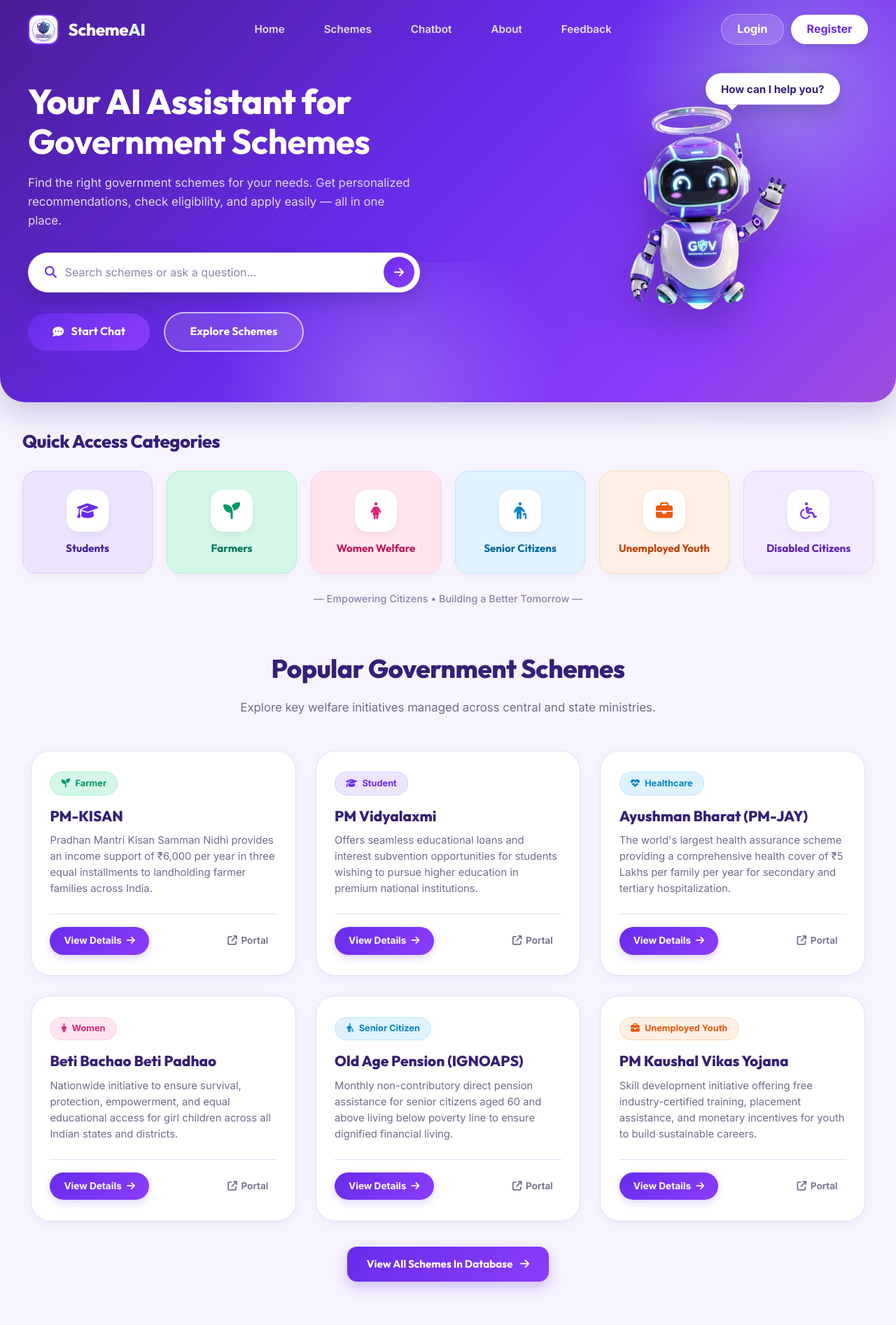
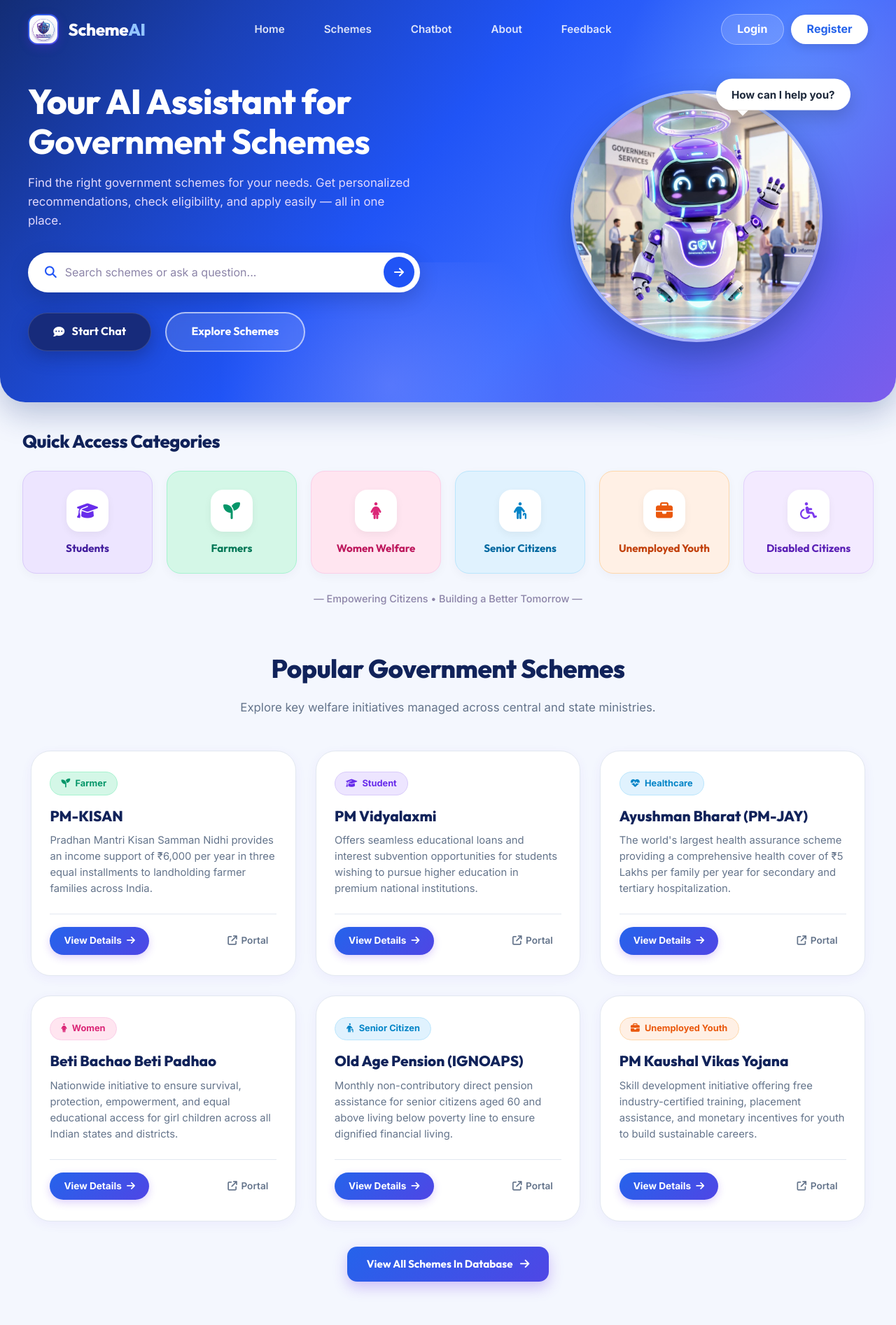
Before and after one commit to Jyothisree233/government-schemes-chatbot, a Flask app: page / in a window 1280 px wide. Shown: the top 1894 px of the page at 70% size. Run offline with Flask 3, Linux system fonts and the light colour scheme; parts of the project's set-up code (start-up, migrations or seed data) failed here and were passed over.

Commit message:
feat: apply royal cobalt blue to violet gradient theme and circular robot portal on homepage

```diff
--- a/static/css/style.css
+++ b/static/css/style.css
@@ -17,31 +17,31 @@
    ========================================================================== */
 
 :root {
-    /* Core Brand Tokens */
-    --primary-purple: #682CEB;
-    --violet-gradient: #8B3DFA;
-    --deep-purple: #352078;
-    --lavender: #EDE5FF;
-    --bg-pale-lavender: #F7F4FF;
+    /* Core Brand Tokens — Royal Blue / Cobalt & Royal Indigo Theme */
+    --primary-purple: #2563EB;
+    --violet-gradient: #4F46E5;
+    --deep-purple: #11235A;
+    --lavender: #E0E7FF;
+    --bg-pale-lavender: #F4F7FE;
     --mint-green: #B8F2D8;
     --soft-pink: #FFE5F0;
-    --sky-blue: #E3F3FF;
+    --sky-blue: #E0F2FE;
     --peach: #FFF0E5;
     --white: #FFFFFF;
-    --text-main: #29234B;
-    --text-secondary: #716B89;
-    --border-color: #E5DDF6;
+    --text-main: #1E293B;
+    --text-secondary: #64748B;
+    --border-color: #E2E8F0;
 
     /* Theme Aliases */
-    --bg-primary: #F7F4FF;
+    --bg-primary: #F4F7FE;
     --bg-card: #FFFFFF;
-    --text-primary: #29234B;
-    --text-muted: #716B89;
-    --purple-primary: #682CEB;
-    --royal-purple-primary: #682CEB;
-    --royal-purple-dark: #352078;
-    --royal-purple-light: #8B3DFA;
-    --soft-lavender: #EDE5FF;
+    --text-primary: #1E293B;
+    --text-muted: #64748B;
+    --purple-primary: #2563EB;
+    --royal-purple-primary: #2563EB;
+    --royal-purple-dark: #11235A;
+    --royal-purple-light: #4F46E5;
+    --soft-lavender: #E0E7FF;
 
     /* Semantic Status */
     --accent-emerald: #059669;
@@ -458,12 +458,12 @@ a:hover {
    HOMEPAGE MASTER HERO BANNER (Panel 1 - Rich Purple & Violet Gradient)
    ========================================================================== */
 .hero-banner-wrapper {
-    background: linear-gradient(135deg, #4A1D96 0%, #682CEB 45%, #8B3DFA 80%, #9D4EDD 100%);
+    background: linear-gradient(130deg, #132D76 0%, #1A40B5 20%, #2054F6 45%, #3B6BFF 65%, #5E62F1 85%, #7C5CEB 100%);
     border-radius: 0 0 36px 36px;
     position: relative;
     overflow: hidden;
     padding-bottom: 4rem;
-    box-shadow: 0 16px 40px rgba(53, 32, 120, 0.22);
+    box-shadow: 0 16px 45px rgba(19, 45, 118, 0.28);
 }
 
 .hero-banner-wrapper::before {
@@ -473,7 +473,7 @@ a:hover {
     right: -100px;
     width: 500px;
     height: 500px;
-    background: radial-gradient(circle, rgba(184, 242, 216, 0.35) 0%, transparent 70%);
+    background: radial-gradient(circle, rgba(147, 197, 253, 0.35) 0%, transparent 70%);
     pointer-events: none;
 }
 
@@ -484,7 +484,7 @@ a:hover {
     left: 20%;
     width: 600px;
     height: 350px;
-    background: radial-gradient(circle, rgba(220, 208, 255, 0.25) 0%, transparent 70%);
+    background: radial-gradient(circle, rgba(196, 181, 253, 0.25) 0%, transparent 70%);
     pointer-events: none;
 }
 
@@ -504,8 +504,8 @@ a:hover {
 }
 
 .navbar-hero .brand-name span {
-    color: #D4F7E7;
-    -webkit-text-fill-color: #D4F7E7;
+    color: #93C5FD;
+    -webkit-text-fill-color: #93C5FD;
 }
 
 .navbar-hero .nav-links {
@@ -632,7 +632,7 @@ a:hover {
     width: 44px;
     height: 44px;
     border-radius: 50%;
-    background: linear-gradient(135deg, var(--primary-purple), var(--violet-gradient));
+    background: #2054F6;
     border: none;
     color: var(--white);
     display: flex;
@@ -654,7 +655,7 @@ a:hover {
 }
 
 .btn-cta-chat {
-    background: linear-gradient(135deg, var(--primary-purple) 0%, var(--violet-gradient) 100%);
+    background: #172B7B;
     color: var(--white) !important;
     padding: 0.85rem 2.2rem;
     border-radius: var(--radius-pill);
@@ -664,21 +665,21 @@ a:hover {
     display: inline-flex;
     align-items: center;
     gap: 0.65rem;
-    box-shadow: 0 8px 24px rgba(104, 44, 235, 0.42);
-    border: none;
+    box-shadow: 0 8px 24px rgba(18, 38, 115, 0.45);
+    border: 1px solid rgba(255, 255, 255, 0.15);
     transition: var(--transition-smooth);
 }
 
 .btn-cta-chat:hover {
-    background: linear-gradient(135deg, #5820D0 0%, #7B2EE0 100%);
+    background: #112061;
     transform: translateY(-2px);
-    box-shadow: 0 12px 30px rgba(104, 44, 235, 0.55);
+    box-shadow: 0 12px 30px rgba(18, 38, 115, 0.6);
 }
 
 .btn-cta-explore {
     background: rgba(255, 255, 255, 0.12);
     color: var(--white) !important;
-    border: 2px solid rgba(237, 229, 255, 0.75);
+    border: 2px solid rgba(255, 255, 255, 0.6);
     padding: 0.85rem 2.2rem;
     border-radius: var(--radius-pill);
     font-weight: 700;
@@ -709,14 +710,14 @@ a:hover {
 
 .hero-speech-bubble {
     position: absolute;
-    top: -20px;
-    right: 40px;
+    top: -12px;
+    right: 25px;
     background: var(--white);
     border-radius: var(--radius-pill);
     padding: 0.65rem 1.4rem;
     font-weight: 700;
     font-size: 0.95rem;
-    color: var(--deep-purple);
+    color: #1E293B;
     box-shadow: 0 10px 28px rgba(0, 0, 0, 0.18);
     z-index: 6;
     animation: floatBubble 5s ease-in-out infinite;
@@ -732,17 +733,32 @@ a:hover {
     border-color: var(--white) transparent;
 }
 
-.hero-robot-img {
+.hero-robot-circle {
     width: 360px;
     height: 360px;
-    object-fit: contain;
-    border-radius: 0 !important;
+    border-radius: 50%;
+    overflow: hidden;
+    border: 4px solid rgba(255, 255, 255, 0.45);
+    box-shadow: 0 20px 48px rgba(10, 25, 80, 0.35);
+    display: flex;
+    align-items: center;
+    justify-content: center;
+    background: rgba(255, 255, 255, 0.08);
+    position: relative;
+    animation: floatRobot 6s ease-in-out infinite;
+}
+
+.hero-robot-circle .hero-robot-img,
+.hero-robot-img {
+    width: 100%;
+    height: 100%;
+    object-fit: cover;
+    object-position: center 25%;
+    border-radius: 50% !important;
     border: none !important;
-    background: transparent !important;
     box-shadow: none !important;
-    filter: drop-shadow(0 20px 35px rgba(35, 14, 84, 0.38));
-    animation: floatRobot 6s ease-in-out infinite;
-    transform-origin: center bottom;
+    filter: none !important;
+    display: block;
 }
 
 @keyframes floatBubble {
--- a/static/js/script.js
+++ b/static/js/script.js
@@ -55,7 +55,7 @@ document.addEventListener('DOMContentLoaded', () => {
 
         if (sender === 'bot') {
             bubble.innerHTML = `
-                <div class="chat-avatar"><img src="/static/images/robot_mascot.jpg?v=13" alt="SchemeAI Robot" class="bot-logo-img"></div>
+                <div class="chat-avatar"><img src="/static/images/robot_mascot.jpg?v=14" alt="SchemeAI Robot" class="bot-logo-img"></div>
                 <div class="chat-message-content">${contentHTML}</div>
             `;
         } else {
@@ -76,7 +76,7 @@ document.addEventListener('DOMContentLoaded', () => {
         indicator.classList.add('chat-bubble', 'bot', 'typing-indicator');
         indicator.id = 'typing-indicator';
         indicator.innerHTML = `
-            <div class="chat-avatar"><img src="/static/images/robot_mascot.jpg?v=13" alt="SchemeAI Robot" class="bot-logo-img"></div>
+            <div class="chat-avatar"><img src="/static/images/robot_mascot.jpg?v=14" alt="SchemeAI Robot" class="bot-logo-img"></div>
             <div class="chat-message-content">
                 <span></span>
                 <span></span>
@@ -204,7 +204,7 @@ document.addEventListener('DOMContentLoaded', () => {
                         // Reset message area display
                         chatMessages.innerHTML = `
                             <div class="chat-bubble bot">
-                                <div class="chat-avatar"><img src="/static/images/robot_mascot.jpg?v=13" alt="SchemeAI Robot" class="bot-logo-img"></div>
+                                <div class="chat-avatar"><img src="/static/images/robot_mascot.jpg?v=14" alt="SchemeAI Robot" class="bot-logo-img"></div>
                                 <div class="chat-message-content">
                                     <p>Conversation history cleared successfully in the database. Tell me about yourself to start a new recommendation query!</p>
                                 </div>
--- a/templates/about.html
+++ b/templates/about.html
@@ -14,7 +14,7 @@
     <link rel="stylesheet" href="https://cdnjs.cloudflare.com/ajax/libs/font-awesome/6.4.0/css/all.min.css">
 
     <!-- Main Stylesheet -->
-    <link rel="stylesheet" href="{{ url_for('static', filename='css/style.css') }}?v=13">
+    <link rel="stylesheet" href="{{ url_for('static', filename='css/style.css') }}?v=14">
 </head>
 <body class="public-page">
 
--- a/templates/chat.html
+++ b/templates/chat.html
@@ -11,7 +11,7 @@
     <!-- FontAwesome Icons -->
     <link rel="stylesheet" href="https://cdnjs.cloudflare.com/ajax/libs/font-awesome/6.4.0/css/all.min.css">
     <!-- Main Style Sheet -->
-    <link rel="stylesheet" href="{{ url_for('static', filename='css/style.css') }}?v=13">
+    <link rel="stylesheet" href="{{ url_for('static', filename='css/style.css') }}?v=14">
 </head>
 <body class="dashboard-page">
     <div class="dashboard-container">
@@ -95,7 +95,7 @@
                 <div class="chat-header">
                     <div class="chat-bot-info">
                         <div class="chat-bot-avatar">
-                            <img src="{{ url_for('static', filename='images/robot_mascot.png') }}?v=13" alt="SchemeAI Engine" class="bot-logo-img">
+                            <img src="{{ url_for('static', filename='images/robot_mascot.png') }}?v=14" alt="SchemeAI Engine" class="bot-logo-img">
                         </div>
                         <div class="chat-bot-status">
                             <h3>Government Schemes Chatbot</h3>
@@ -117,7 +117,7 @@
                     <!-- Standard Greeting -->
                     <div class="chat-bubble bot">
                         <div class="chat-avatar">
-                            <img src="{{ url_for('static', filename='images/robot_mascot.png') }}?v=13" alt="SchemeAI" class="bot-logo-img">
+                            <img src="{{ url_for('static', filename='images/robot_mascot.png') }}?v=14" alt="SchemeAI" class="bot-logo-img">
                         </div>
                         <div class="chat-message-content">
                             <p>Hello <strong>{{ username }}</strong>! 👋 I'm your <strong>SchemeAI assistant</strong>. I can help you find government schemes based on your profile and needs. What would you like to know today?</p>
--- a/templates/feedback.html
+++ b/templates/feedback.html
@@ -11,7 +11,7 @@
     <!-- FontAwesome Icons -->
     <link rel="stylesheet" href="https://cdnjs.cloudflare.com/ajax/libs/font-awesome/6.4.0/css/all.min.css">
     <!-- Main Style Sheet -->
-    <link rel="stylesheet" href="{{ url_for('static', filename='css/style.css') }}?v=13">
+    <link rel="stylesheet" href="{{ url_for('static', filename='css/style.css') }}?v=14">
 </head>
 <body class="public-page">
     <div class="bg-glow bg-glow-1"></div>
@@ -59,7 +59,7 @@
                 <div class="auth-robot-speech-bubble" style="top: -20px; right: 25px;">
                     Your opinion matters!
                 </div>
-                <img src="{{ url_for('static', filename='images/robot_mascot.png') }}?v=13" alt="SchemeAI Robot" class="auth-robot-mascot-img" style="width: 260px; height: 260px;">
+                <img src="{{ url_for('static', filename='images/robot_mascot.png') }}?v=14" alt="SchemeAI Robot" class="auth-robot-mascot-img" style="width: 260px; height: 260px;">
             </div>
 
             <!-- Right: Feedback Form (Panel 7) -->
--- a/templates/forgot_password.html
+++ b/templates/forgot_password.html
@@ -14,7 +14,7 @@
     <link rel="stylesheet" href="https://cdnjs.cloudflare.com/ajax/libs/font-awesome/6.4.0/css/all.min.css">
 
     <!-- Main Stylesheet -->
-    <link rel="stylesheet" href="{{ url_for('static', filename='css/style.css') }}?v=13">
+    <link rel="stylesheet" href="{{ url_for('static', filename='css/style.css') }}?v=14">
 </head>
 <body class="auth-page">
 
--- a/templates/index.html
+++ b/templates/index.html
@@ -11,7 +11,7 @@
     <!-- FontAwesome Icons -->
     <link rel="stylesheet" href="https://cdnjs.cloudflare.com/ajax/libs/font-awesome/6.4.0/css/all.min.css">
     <!-- Main Style Sheet -->
-    <link rel="stylesheet" href="{{ url_for('static', filename='css/style.css') }}?v=13">
+    <link rel="stylesheet" href="{{ url_for('static', filename='css/style.css') }}?v=14">
 </head>
 <body>
     <!-- Ambient Background Blobs (Lavender, Mint, Soft Pink) -->
@@ -65,7 +65,7 @@
 
                 <!-- Wide Pill Search Bar -->
                 <form action="{{ url_for('schemes_catalog') }}" method="GET" class="hero-search-pill">
-                    <i class="fa-solid fa-magnifying-glass" style="color: #682CEB; margin-right: 0.75rem; font-size: 1.05rem;"></i>
+                    <i class="fa-solid fa-magnifying-glass" style="color: #2054F6; margin-right: 0.75rem; font-size: 1.05rem;"></i>
                     <input type="text" name="q" placeholder="Search schemes or ask a question..." autocomplete="off">
                     <button type="submit" class="hero-search-arrow-btn" title="Search">
                         <i class="fa-solid fa-arrow-right"></i>
@@ -89,10 +89,12 @@
                 </div>
             </div>
 
-            <!-- Right: Floating 3D AI Robot with Speech Bubble -->
+            <!-- Right: Floating 3D AI Robot with Speech Bubble inside Circular Portal -->
             <div class="hero-robot-wrapper">
                 <div class="hero-speech-bubble">How can I help you?</div>
-                <img src="{{ url_for('static', filename='images/robot_mascot.png') }}?v=13" alt="SchemeAI 3D AI Robot" class="hero-robot-img">
+                <div class="hero-robot-circle">
+                    <img src="{{ url_for('static', filename='images/robot_mascot.jpg') }}?v=14" alt="SchemeAI 3D AI Robot" class="hero-robot-img">
+                </div>
             </div>
         </div>
     </div>
--- a/templates/login.html
+++ b/templates/login.html
@@ -11,7 +11,7 @@
     <!-- FontAwesome Icons -->
     <link rel="stylesheet" href="https://cdnjs.cloudflare.com/ajax/libs/font-awesome/6.4.0/css/all.min.css">
     <!-- Main Style Sheet -->
-    <link rel="stylesheet" href="{{ url_for('static', filename='css/style.css') }}?v=13">
+    <link rel="stylesheet" href="{{ url_for('static', filename='css/style.css') }}?v=14">
 </head>
 <body class="auth-page">
     <!-- Ambient Background Blobs -->
@@ -23,7 +23,7 @@
         <!-- Left: 3D Robot with "Good to see you!" Speech Bubble -->
         <div class="auth-robot-col">
             <div class="auth-robot-speech-bubble">Good to see you!</div>
-            <img src="{{ url_for('static', filename='images/robot_mascot.png') }}?v=13" alt="SchemeAI Robot" class="auth-robot-mascot-img">
+            <img src="{{ url_for('static', filename='images/robot_mascot.png') }}?v=14" alt="SchemeAI Robot" class="auth-robot-mascot-img">
         </div>
 
         <!-- Right: Clean White Elevated Card -->
--- a/templates/profile.html
+++ b/templates/profile.html
@@ -11,7 +11,7 @@
     <!-- FontAwesome Icons -->
     <link rel="stylesheet" href="https://cdnjs.cloudflare.com/ajax/libs/font-awesome/6.4.0/css/all.min.css">
     <!-- Main Style Sheet -->
-    <link rel="stylesheet" href="{{ url_for('static', filename='css/style.css') }}?v=13">
+    <link rel="stylesheet" href="{{ url_for('static', filename='css/style.css') }}?v=14">
 </head>
 <body class="dashboard-page">
     <div class="dashboard-container">
--- a/templates/register.html
+++ b/templates/register.html
@@ -11,7 +11,7 @@
     <!-- FontAwesome Icons -->
     <link rel="stylesheet" href="https://cdnjs.cloudflare.com/ajax/libs/font-awesome/6.4.0/css/all.min.css">
     <!-- Main Style Sheet -->
-    <link rel="stylesheet" href="{{ url_for('static', filename='css/style.css') }}?v=13">
+    <link rel="stylesheet" href="{{ url_for('static', filename='css/style.css') }}?v=14">
 </head>
 <body class="auth-page">
     <!-- Ambient Background Blobs -->
@@ -23,7 +23,7 @@
         <!-- Left: 3D Robot with "Let's get started!" Speech Bubble -->
         <div class="auth-robot-col">
             <div class="auth-robot-speech-bubble">Let's get started!</div>
-            <img src="{{ url_for('static', filename='images/robot_mascot.png') }}?v=13" alt="SchemeAI Robot" class="auth-robot-mascot-img">
+            <img src="{{ url_for('static', filename='images/robot_mascot.png') }}?v=14" alt="SchemeAI Robot" class="auth-robot-mascot-img">
         </div>
 
         <!-- Right: Clean White Elevated Card -->
--- a/templates/reset_password.html
+++ b/templates/reset_password.html
@@ -14,7 +14,7 @@
     <link rel="stylesheet" href="https://cdnjs.cloudflare.com/ajax/libs/font-awesome/6.4.0/css/all.min.css">
 
     <!-- Main Stylesheet -->
-    <link rel="stylesheet" href="{{ url_for('static', filename='css/style.css') }}?v=13">
+    <link rel="stylesheet" href="{{ url_for('static', filename='css/style.css') }}?v=14">
 </head>
 <body class="auth-page">
 
--- a/templates/scheme_details.html
+++ b/templates/scheme_details.html
@@ -11,7 +11,7 @@
     <!-- FontAwesome Icons -->
     <link rel="stylesheet" href="https://cdnjs.cloudflare.com/ajax/libs/font-awesome/6.4.0/css/all.min.css">
     <!-- Main Style Sheet -->
-    <link rel="stylesheet" href="{{ url_for('static', filename='css/style.css') }}?v=13">
+    <link rel="stylesheet" href="{{ url_for('static', filename='css/style.css') }}?v=14">
 </head>
 <body class="public-page">
     <div class="bg-glow bg-glow-1"></div>
--- a/templates/schemes.html
+++ b/templates/schemes.html
@@ -11,7 +11,7 @@
     <!-- FontAwesome Icons -->
     <link rel="stylesheet" href="https://cdnjs.cloudflare.com/ajax/libs/font-awesome/6.4.0/css/all.min.css">
     <!-- Main Style Sheet -->
-    <link rel="stylesheet" href="{{ url_for('static', filename='css/style.css') }}?v=13">
+    <link rel="stylesheet" href="{{ url_for('static', filename='css/style.css') }}?v=14">
 </head>
 <body class="public-page">
     <div class="bg-glow bg-glow-1"></div>
```
Also changed, not shown: other parts of static/css/style.css (+19 -5 lines), static/images/robot_mascot.jpg.
